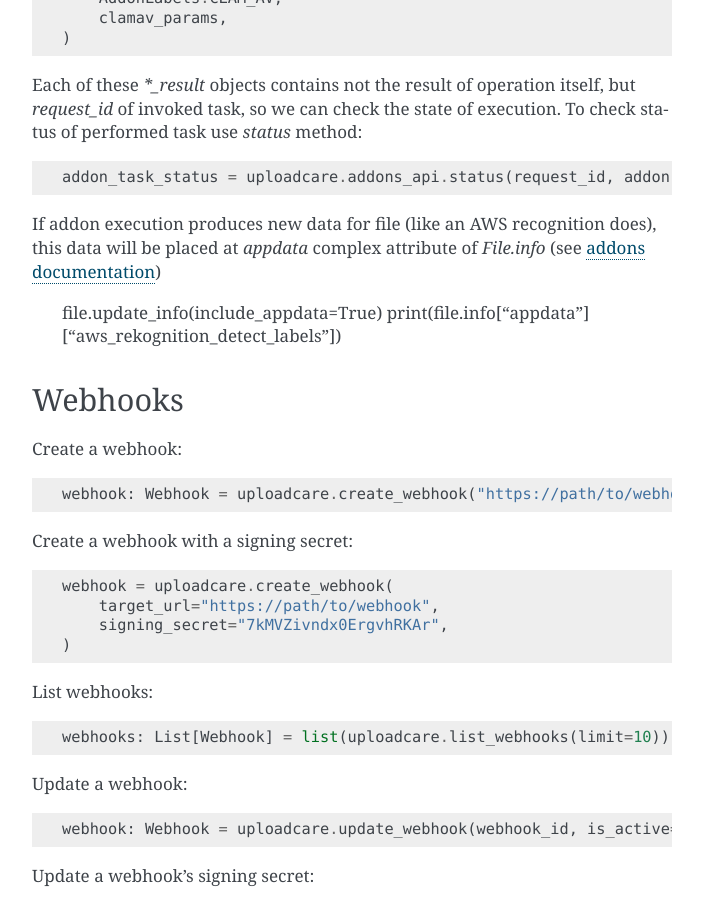
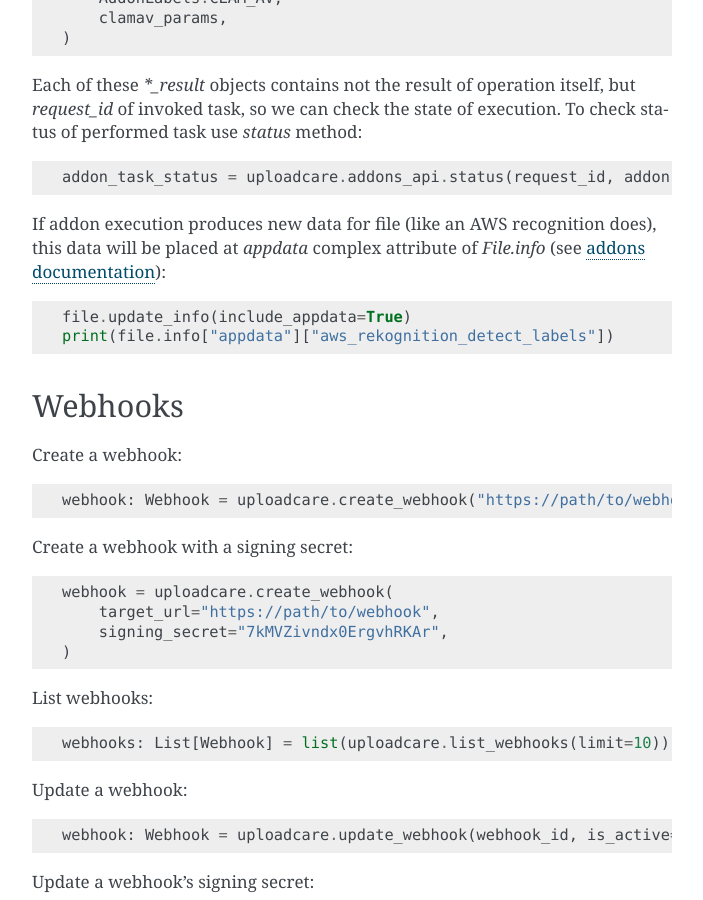
Before and after one commit to uploadcare/pyuploadcare, a Sphinx documentation site: the page built from docs/core_api.rst, in a window 1280 px wide and 900 px high, scrolled down 6479 px. Shown: the whole window, without its empty margins (408-1111 px from the left). Built offline with Sphinx 7.4.7, drawn with Linux system fonts in a browser that asks for light colours; some of the changed text lies outside the part shown.

Commit message:
#267 update docs

```diff
--- a/docs/core_api.rst
+++ b/docs/core_api.rst
@@ -301,7 +301,7 @@
 
     addon_task_status = uploadcare.addons_api.status(request_id, addon)
 
-If addon execution produces new data for file (like an AWS recognition does), this data will be placed at `appdata` complex attribute of `File.info` (see `addons documentation`_)
+If addon execution produces new data for file (like an AWS recognition does), this data will be placed at `appdata` complex attribute of `File.info` (see `addons documentation`_)::
 
     file.update_info(include_appdata=True)
     print(file.info["appdata"]["aws_rekognition_detect_labels"])
```
Also changed, not shown: other parts of docs/core_api.rst (+3 -0 lines).
